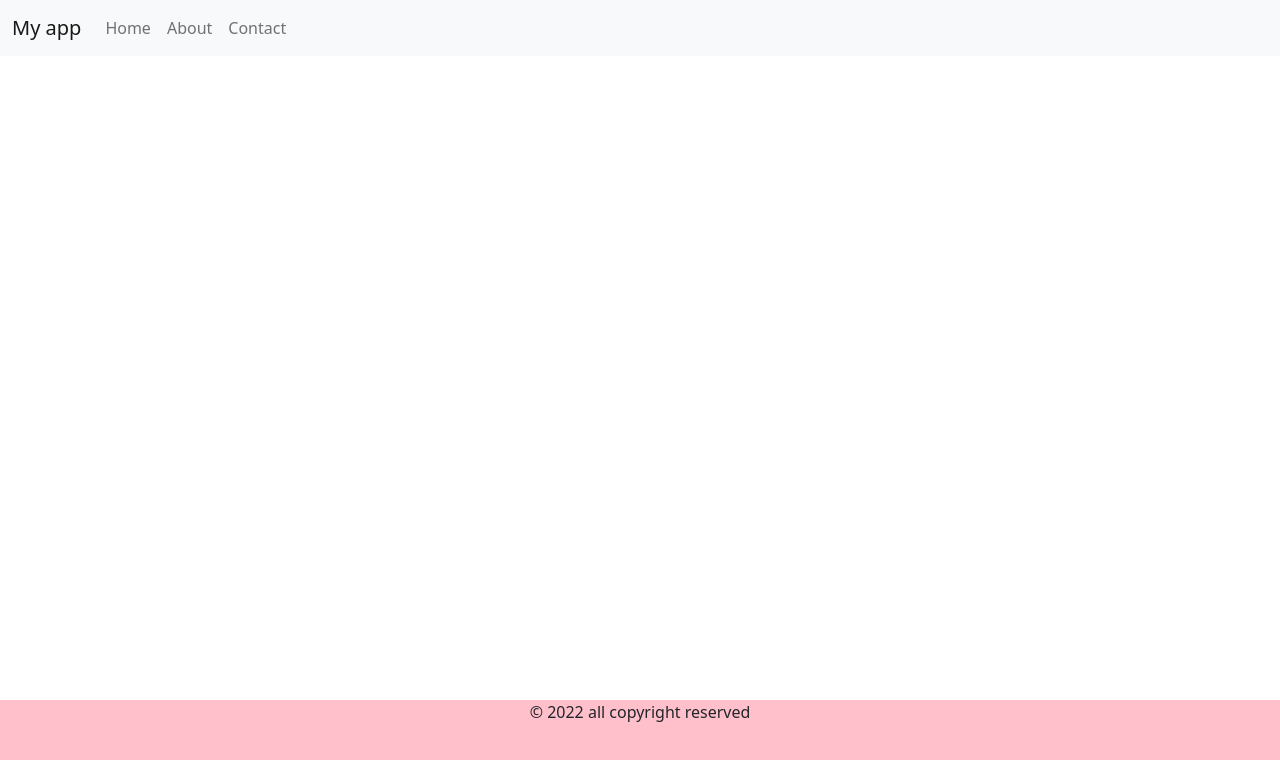
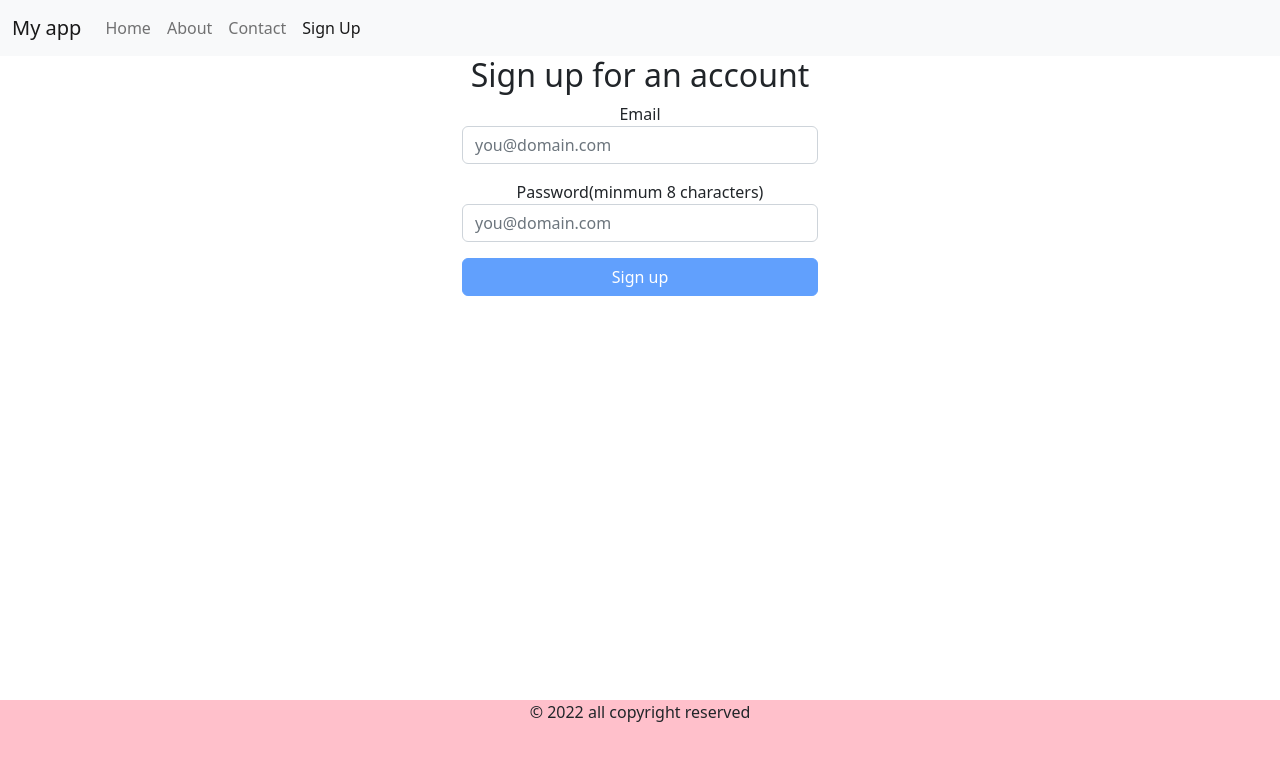
Before and after one commit to TimDeng123/classactivity, a React (Create React App) app: page /signup in a window 1280 px wide. Shown: the top 760 px of the page. Built offline with nearby package versions, Linux system fonts and the light colour scheme.

Commit message:
adding validation check

```diff
--- a/src/App.js
+++ b/src/App.js
@@ -8,7 +8,7 @@
 import {Home} from './pages/Home';
 import{Contact}from './pages/Contact';
 import{About} from './pages/About'
-
+import{Signup} from './pages/Signup'
 //import firebase
 import { initializeApp } from "firebase/app";
 import { firebaseConfig } from './config/FirebaseConfig';
@@ -20,7 +20,9 @@
 const NavData = [
   {name : "Home", path: "/",public: true},
   {name : "About", path: "/about",public: true},
-  {name : "Contact", path: "/contact",public: true}
+  {name : "Contact", path: "/contact",public: true},
+  {name : "Sign Up", path: "/signup",public: true}
+
 ]
 function App() {
   return (
@@ -33,6 +35,7 @@
           <Route path="/" element= {<Home/>} />
           <Route path="/about" element= {<About/>} />
           <Route path="/contact" element= {<Contact/>} />
+          <Route path="/signup" element= {<Signup/>} />
         </Routes>
 
 
--- a/src/components/Navigation.js
+++ b/src/components/Navigation.js
@@ -12,9 +12,9 @@
 
     if( navItems.length > 0){
         //Navlinks collection, return a html code for each item in the array
-        const NavigationLinks = navItems.map( ( item ) => {
+        const NavigationLinks = navItems.map( ( item, itemKey ) => {
             return (
-                <NavLink to = {item.path} className = "nav-link">{ item.name }</NavLink>
+                <NavLink to = {item.path} className = "nav-link" key={itemKey}>{ item.name }</NavLink>
             )
         })
         return (
--- /dev/null
+++ b/src/pages/Signup.js
@@ -0,0 +1,73 @@
+import{useState,useEffect} from 'react'
+export function Signup(props){
+    const [email, setEmail]= useState('')
+    const [password,setPassword]= useState('')
+    const [validEmail, setValidEmail]=useState(false)
+    const [validPassword, setValidPassword]=useState(false)
+
+    useEffect(()=> {
+        //check the value of email
+        //check if email contain @ and it's not the first character
+        if(email.length >=5 && email.indexOf('@')>0){
+            setValidEmail(true)
+        }else{
+            setValidEmail(false)
+        }
+    },[email])
+
+    useEffect(()=> {
+        if(password.length >= 8 ){
+            setValidPassword(true)
+        }else{
+            setValidPassword(false)
+        }
+
+    },[password])
+
+    return (
+        <div className="container">
+            <div className="row">
+                <form className="col-md-4 offset-md-4">
+
+                    <h2>Sign up for an account</h2>
+                    <div className = "mb-3">
+                        <label htmlFor = "useremail">Email</label>
+                        <input
+                            type ="email"
+                            id="useremail"
+                            placeholder="you@domain.com"
+                            className="form-control"
+                            value={email}
+                            onChange={(event) => setEmail(event.target.value) }
+                        />
+                    </div>
+
+                    <div className = "mb-3">
+                        <label htmlFor = "userepw">Password(minmum 8 characters)</label>
+                        <input
+                            type ="password"
+                            id="userpw"
+                            placeholder="you@domain.com"
+                            className="form-control"
+                            value={password}
+                            onChange={(event)=> setPassword(event.target.value)}
+                        />
+                    </div>
+
+                    <div className="d-grid">
+                        <button
+                        type="submit"
+                        className="btn btn-primary"
+                        disabled = {(validEmail && validPassword)? false : true}
+                        >Sign up
+                        </button>
+                    </div>
+
+                </form>
+            </div>
+        </div>
+
+
+    )
+
+}
```
